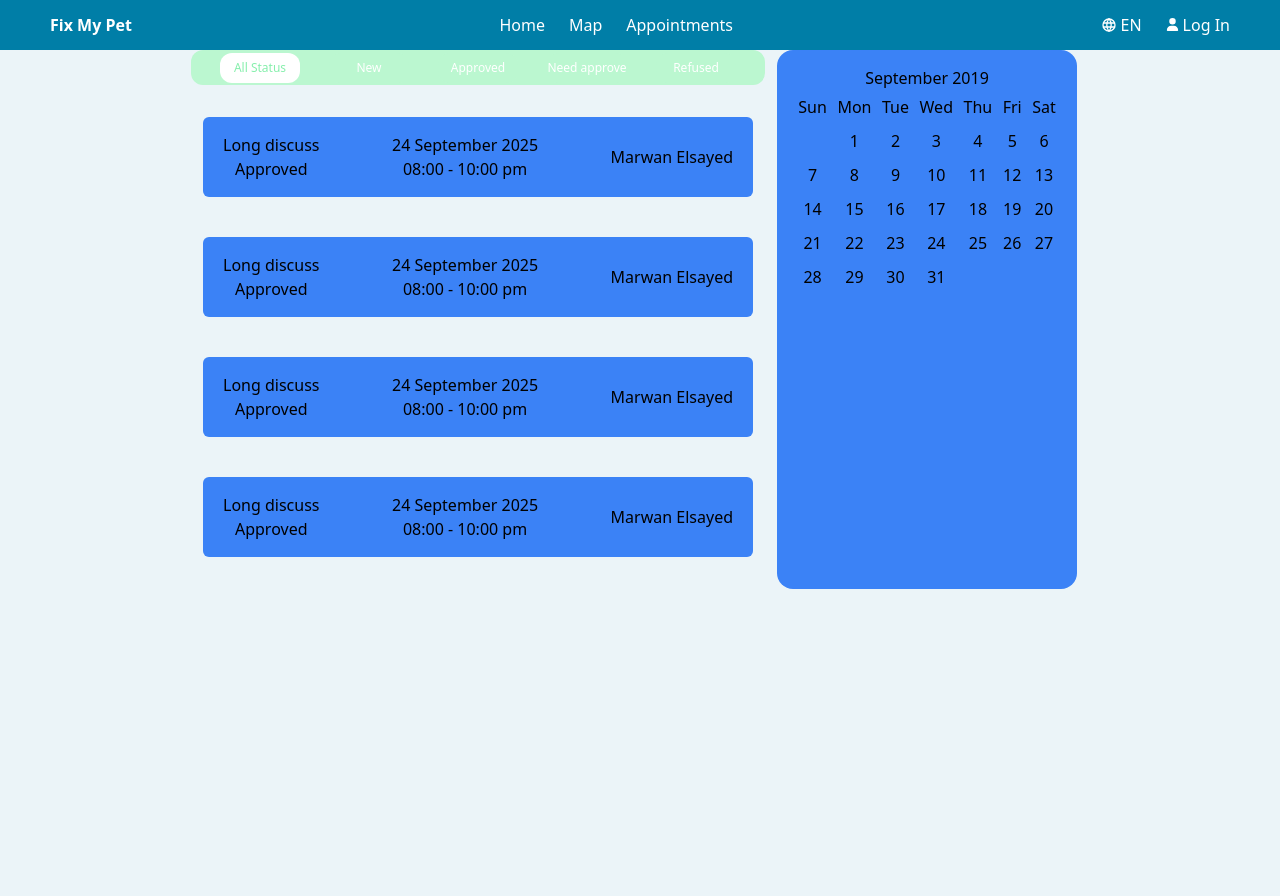
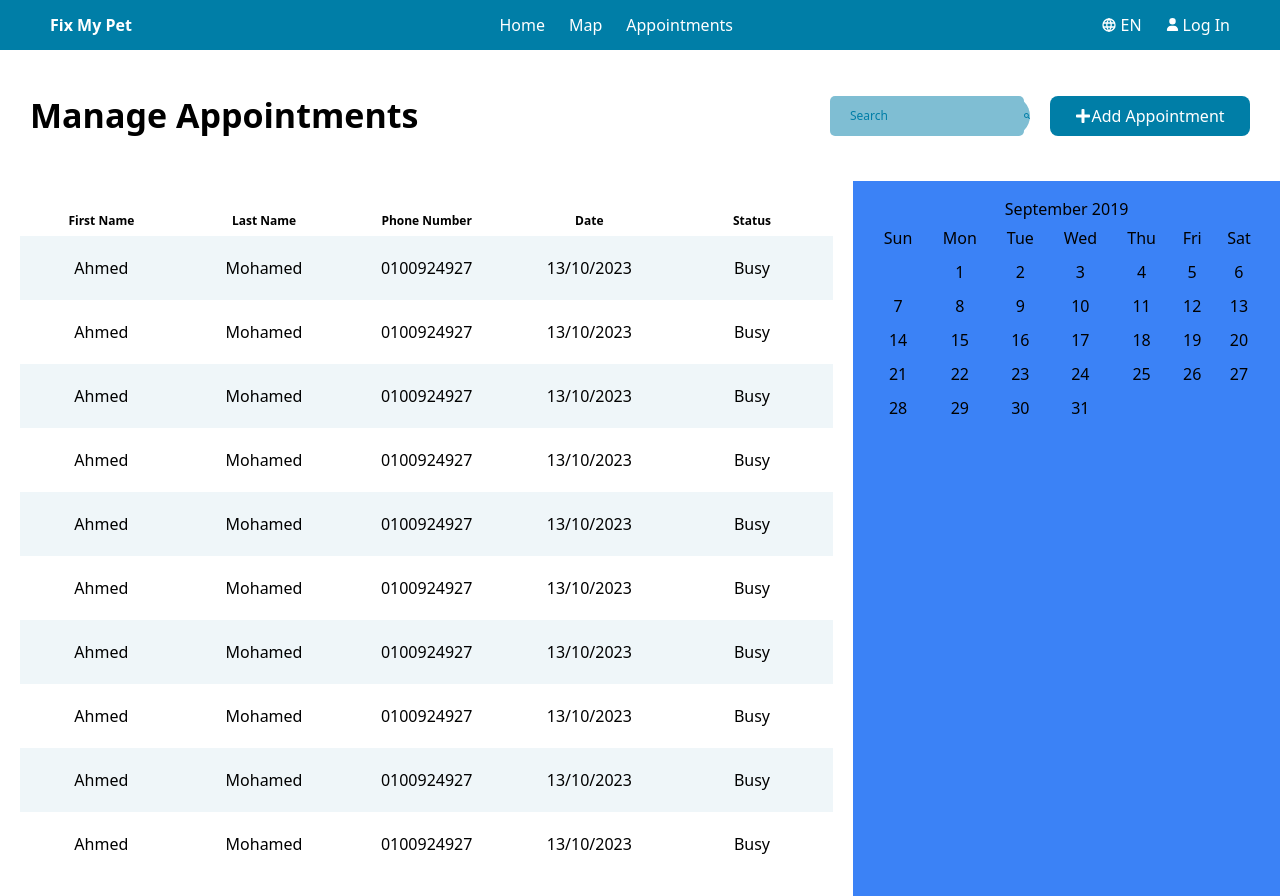
Before and after one commit to tobyameer/VetMyPet, a React (Create React App) app in the folder Client/: page /appointments in a window 1280 px wide. Before the commit the page ends 800 px from the top, so only its background shows below. Built offline with nearby package versions, Linux system fonts and the light colour scheme.

Commit message:
modifing login, signup, doctorList, findDoc

```diff
--- a/Client/src/pages/DoctorList.jsx
+++ b/Client/src/pages/DoctorList.jsx
@@ -2,54 +2,146 @@ import React from "react";
 import ItemList from "../components/ItemList";
 import Calender from "../components/Calender";
 import Navbar from "../components/Navbar";
+import { FaSearch } from "react-icons/fa";
+import { FaPlus } from "react-icons/fa";
 
 const DoctorList = () => {
   return (
-    <div>
+    <div className="bg-white">
       <Navbar />
 
-      <div className="flex justify-center">
-        {/* Filter */}
-        <div>
-          <div className="flex justify-evenly items-center bg-green-200 h-[35px] rounded-xl">
+      {/* Header */}
+      <div className="flex justify-between items-center my-[40px] mx-[30px]">
+        <h1 className="font-bold text-[34px]">Manage Appointments</h1>
+        <div className="flex gap-[20px]">
+          <div className="flex bg-[#7FBED3] w-[200px] h-[40px] text-center items-center justify-center rounded-3xl ">
+            <input
+              type="text"
+              placeholder="Search"
+              className="border-none bg-inherit placeholder-[#007EA7] hover:outline-none hover:ring-0 hover:border-transparent"
+            />
+            <FaSearch color="#007EA7" />
+          </div>
+          <button className="flex justify-center items-center bg-[#007EA7] text-white h-[40px] w-[200px] rounded-lg">
+            <FaPlus />
+            Add Appointment
+          </button>
+        </div>
+      </div>
+
+      {/* Filter */}
+      <div className="grid grid-cols-3 mt-[20px]">
+        <div className=" col-span-2 text-center m-5">
+          <div className="grid grid-cols-5  items-center h-[35px] rounded-xl">
             <div>
-              <button className="bg-white text-green-300 h-[30px] text-[12px] rounded-xl w-[80px]">
-                All Status
+              <button className=" text-black-300 font-bold text-[12px]">
+                First Name
               </button>
             </div>
             <div>
-              <button className="bg-green-200 text-white h-[30px] text-[12px] rounded-xl w-[80px]">
-                New
+              <button className=" text-black font-bold text-[12px]">
+                Last Name
               </button>
             </div>
             <div>
-              <button className="bg-green-200 text-white h-[30px] text-[12px] rounded-xl w-[80px]">
-                Approved
+              <button className=" text-black font-bold text-[12px]">
+                Phone Number
               </button>
             </div>
             <div>
-              <button className="bg-green-200 text-white h-[30px] text-[12px] rounded-xl w-[80px]">
-                Need approve
+              <button className=" text-black font-bold text-[12px]">
+                Date
               </button>
             </div>
             <div>
-              <button className="bg-green-200 text-white text-[12px] h-[30px] rounded-xl w-[80px]">
-                Refused
+              <button className=" text-black font-bold text-[12px]">
+                Status
               </button>
             </div>
           </div>
-
           {/* List */}
-          <div className=" flex flex-col text-center m-3">
+          <div className="grid grid-rows-10 text-center">
+            <div className="grid grid-cols-5 py-5 bg-[#EFF6F9]">
+              <p>Ahmed</p>
+              <p>Mohamed</p>
+              <p>0100924927</p>
+              <p>13/10/2023</p>
+              <button>Busy</button>
+            </div>
+            <div className="grid grid-cols-5 py-5 bg-white">
+              <p>Ahmed</p>
+              <p>Mohamed</p>
+              <p>0100924927</p>
+              <p>13/10/2023</p>
+              <button>Busy</button>
+            </div>
+            <div className="grid grid-cols-5 py-5 bg-[#EFF6F9]">
+              <p>Ahmed</p>
+              <p>Mohamed</p>
+              <p>0100924927</p>
+              <p>13/10/2023</p>
+              <button>Busy</button>
+            </div>
+            <div className="grid grid-cols-5 py-5 bg-[#">
+              <p>Ahmed</p>
+              <p>Mohamed</p>
+              <p>0100924927</p>
+              <p>13/10/2023</p>
+              <button>Busy</button>
+            </div>
+            <div className="grid grid-cols-5 py-5 bg-[#EFF6F9]">
+              <p>Ahmed</p>
+              <p>Mohamed</p>
+              <p>0100924927</p>
+              <p>13/10/2023</p>
+              <button>Busy</button>
+            </div>
+            <div className="grid grid-cols-5 py-5 bg-[#">
+              <p>Ahmed</p>
+              <p>Mohamed</p>
+              <p>0100924927</p>
+              <p>13/10/2023</p>
+              <button>Busy</button>
+            </div>
+            <div className="grid grid-cols-5 py-5 bg-[#EFF6F9]">
+              <p>Ahmed</p>
+              <p>Mohamed</p>
+              <p>0100924927</p>
+              <p>13/10/2023</p>
+              <button>Busy</button>
+            </div>
+            <div className="grid grid-cols-5 py-5 bg-[#">
+              <p>Ahmed</p>
+              <p>Mohamed</p>
+              <p>0100924927</p>
+              <p>13/10/2023</p>
+              <button>Busy</button>
+            </div>
+            <div className="grid grid-cols-5 py-5 bg-[#EFF6F9]">
+              <p>Ahmed</p>
+              <p>Mohamed</p>
+              <p>0100924927</p>
+              <p>13/10/2023</p>
+              <button>Busy</button>
+            </div>
+            <div className="grid grid-cols-5 py-5 bg-[#">
+              <p>Ahmed</p>
+              <p>Mohamed</p>
+              <p>0100924927</p>
+              <p>13/10/2023</p>
+              <button>Busy</button>
+            </div>
+          </div>
+        </div>
+        {/* <div className=" flex flex-col text-center m-3">
             <p></p>
             <ItemList />
             <ItemList />
             <ItemList />
             <ItemList />
-          </div>
-        </div>
+          </div> */}
         {/* Calender */}
-        <div className="bg-blue-500 w-[300px] mx-3 p-4 rounded-2xl">
+        <div className=" col-span-1 bg-blue-500 w-[full] p-4 ">
           <Calender />
         </div>
       </div>
--- a/Client/src/pages/FindDoc.jsx
+++ b/Client/src/pages/FindDoc.jsx
@@ -17,7 +17,7 @@ const FindDoc = () => {
       </div>
 
       {/* Flexbox centered content */}
-      <div className="flex justify-center items-center h-[150px] mt-[30px] bg-sky-100 border-2 border-[#7FBED3] w-[400px] mx-auto rounded-t-3xl">
+      <div className="flex justify-center items-center h-[150px] mt-[30px] bg-[#CFE6EE] border-2 border-[#7FBED3] w-[400px] mx-auto rounded-t-3xl">
         <div className="grid grid-rows-2 gap-4">
           <input
             placeholder="Pickup Location"
--- a/Client/src/pages/Login.jsx
+++ b/Client/src/pages/Login.jsx
@@ -1,46 +1,65 @@
 import React from "react";
 import { Link } from "react-router-dom";
-import background from "../images/background_vet.png";
+import { FaLock } from "react-icons/fa";
+import { FaUser } from "react-icons/fa";
 
 const Login = () => {
   return (
-    <div className="flex w-full h-screen">
-      SignUp
-      <div className="w-[40%] flex flex-col align-center justify-center">
-        {/* Logo */}
-        <div>
-          <h1 className="absolute left-[5%] top-[5%]">logo</h1>
-        </div>
-        {/* Login */}
-        <div className="m-auto">
-          <h1 className="my-[10px] text-[22px] text-center ">Welcome Back</h1>
-          <div className=" flex flex-col">
-            <p className="my-[6px] font-bold text-[18px] w-[180px] lg:w-[250px]">
-              Email
-            </p>
-            <input type="email" placeholder="Enter your email" />
-            <p className="my-[6px] font-bold text-[18px] ">Password</p>
-            <input type="password" placeholder="********" />
-            <button className="mt-[35px] bg-black text-white w-[200px] h-[38px]">
-              <Link to="/">Sign in </Link>
-            </button>
+    <div>
+      {/* Logo */}
+      <div className="flex w-full h-screen items-center justify-center">
+        <div className="border border-[#7FBED3] w-[500px] h-[550px] rounded-3xl bg-white flex flex-col items-center justify-center">
+          <h1 className="my-[10px] text-[22px] text-center ">Login</h1>
+          <div className="flex flex-col">
+            <p className="my-[6px] font-semibold text-[18px]">Email</p>
+            <div className="flex items-center pl-4 border-none bg-gray-100 w-[300px] rounded-xl h-[45px]">
+              <FaUser color="gray" />
+              <input
+                type="text"
+                placeholder="Email"
+                className="border-none p-3 bg-inherit placeholder-[gray] hover:outline-none hover:ring-0 hover:border-transparent "
+              />
+            </div>
+            <p className="my-[6px] font-semibold text-[18px] ">Password</p>
+            <div className="flex items-center pl-4 border-none bg-gray-100 w-[300px] rounded-xl h-[45px]">
+              <FaLock color="gray" />
+              <input
+                type="password"
+                placeholder="Password"
+                className="border-none p-3 bg-inherit placeholder-[gray] hover:outline-none hover:ring-0 hover:border-transparent "
+              />
+            </div>
+            <div className="flex flex-row items-center justify-between text-[11px]">
+              <div className="flex items-center">
+                <input type="checkbox" name="" id="" />
+                <p className="mx-2 text-gray-500">Remember Password</p>
+              </div>
+              <a className="text-[#007EA7]" href="#">
+                Forgot Password?
+              </a>
+            </div>
+            <div className="flex justify-center">
+              <button className=" mt-[35px] bg-[#007EA7] text-white w-[300px] h-[45px] rounded-2xl">
+                <Link to="/">Sign in </Link>
+              </button>
+            </div>
           </div>
+
           {/* SingUp */}
           <div className="flex justify-center my-3">
-            <p className=" text-[12px]">Don't have an account? </p>
+            <p className=" text-[12px] text-gray-500">
+              Don't have an account?{" "}
+            </p>
             <p className="text-[12px] ml-1 text-blue-300">
               <Link to="/signup">
-                <a href=""> Sign up</a>
+                <a href="" className="text-[#007EA7]">
+                  {" "}
+                  Sign up
+                </a>
               </Link>
             </p>
           </div>
         </div>
-      </div>
-      {/* Background */}
-      <div className="w-[60%] h-screen">
-        <p>
-          <img className="h-screen w-full" src={background} alt="" />
-        </p>
       </div>
     </div>
   );
--- a/Client/src/pages/Signup.jsx
+++ b/Client/src/pages/Signup.jsx
@@ -35,69 +35,74 @@ const Signup = () => {
   };
 
   return (
-    <div className="flex w-full h-screen">
-      <div className="w-[40%] flex flex-col align-center justify-center">
+    <div>
       {/* Logo */}
-        <div>
-          <h1 className="absolute left-[5%] top-[5%]">logo</h1>
-        </div>
-        {/* Login */}
-        <div className="m-auto">
-          <h1 className="my-[10px] text-[22px] text-center ">Register</h1>
-          <div className=" flex flex-col">
-            <p className="my-[6px] font-bold text-[18px] w-[180px] lg:w-[250px]">
-              First Name
-            </p>
+      <div className="flex w-full h-screen items-center justify-center">
+        <div className="border border-[#7FBED3] w-[500px] h-[680px] rounded-3xl bg-white flex flex-col items-center justify-center">
+          <h1 className="my-[10px] text-[22px] text-center ">Sign Up</h1>
+          <div className="flex flex-col">
+            <p className="my-[6px] font-semibold text-[18px]">First Name</p>
+            <div className="flex items-center pl-4 border-none bg-gray-100 w-[300px] rounded-xl h-[45px]">
               <input
                 type="text"
                 placeholder="First Name"
-              onChange={(e) => setName(e.target.value)}
+                className="border-none p-3 bg-inherit placeholder-[gray] hover:outline-none hover:ring-0 hover:border-transparent "
               />
-            <p className="my-[6px] font-bold text-[18px] w-[180px] lg:w-[250px]">
-              Last Name
-            </p>
+            </div>
+            <p className="my-[6px] font-semibold text-[18px]">Last Name</p>
+            <div className="flex items-center pl-4 border-none bg-gray-100 w-[300px] rounded-xl h-[45px]">
               <input
                 type="text"
                 placeholder="Last Name"
-              onChange={(e) => setLastName(e.target.value)}
+                className="border-none p-3 bg-inherit placeholder-[gray] hover:outline-none hover:ring-0 hover:border-transparent "
               />
-            <p className="my-[6px] font-bold text-[18px] w-[180px] lg:w-[250px]">
-              Email
-            </p>
+            </div>
+            <p className="my-[6px] font-semibold text-[18px]">Email</p>
+            <div className="flex items-center pl-4 border-none bg-gray-100 w-[300px] rounded-xl h-[45px]">
               <input
-              type="email"
+                type="text"
                 placeholder="Email"
-              onChange={(e) => setEmail(e.target.value)}
+                className="border-none p-3 bg-inherit placeholder-[gray] hover:outline-none hover:ring-0 hover:border-transparent "
               />
-            <p className="my-[6px] font-bold text-[18px] ">Password</p>
+            </div>
+            <p className="my-[6px] font-semibold text-[18px] ">Password</p>
+            <div className="flex items-center pl-4 border-none bg-gray-100 w-[300px] rounded-xl h-[45px]">
               <input
                 type="password"
-              placeholder="********"
-              onChange={(e) => setPassword(e.target.value)}
+                placeholder="Password"
+                className="border-none p-3 bg-inherit placeholder-[gray] hover:outline-none hover:ring-0 hover:border-transparent "
               />
-            <button
-              className="mt-[35px] bg-black text-white w-[200px] h-[38px]"
-              onClick={handleSubmit}
-            >
-              <Link to="/">Sign Up</Link>
+            </div>
+            <div className="flex flex-row items-center justify-between text-[11px]">
+              <div className="flex items-center">
+                <input type="checkbox" name="" id="" />
+                <p className="mx-2 text-gray-500">Remember Password</p>
+              </div>
+              <a className="text-[#007EA7]" href="#">
+                Forgot Password?
+              </a>
+            </div>
+            <div className="flex justify-center">
+              <button className=" mt-[35px] bg-[#007EA7] text-white w-[300px] h-[45px] rounded-2xl">
+                <Link to="/">Sign Up </Link>
               </button>
             </div>
+          </div>
+
           {/* SingUp */}
           <div className="flex justify-center my-3">
-            <p className=" text-[12px]">Already have an account? </p>
+            <p className=" text-[12px] text-gray-500">
+              Already have an account?
+            </p>
             <p className="text-[12px] ml-1 text-blue-300">
-              <Link to="/">
-                <a href="">Log In</a>
+              <Link to="/login">
+                <a href="" className="text-[#007EA7]">
+                  Login
+                </a>
               </Link>
             </p>
           </div>
         </div>
-      </div>
-      {/* Background */}
-      <div className="w-[60%] h-screen">
-        <p>
-          <img className="h-screen w-full" src={background} alt="" />
-        </p>
       </div>
     </div>
   );
```
Also changed, not shown: Client/src/images/WhatsApp Image 2024-12-12 at 21.48.27.jpeg (added), Client/src/images/logo.png (added). Lines whose indentation alone changed are shown as unchanged.
